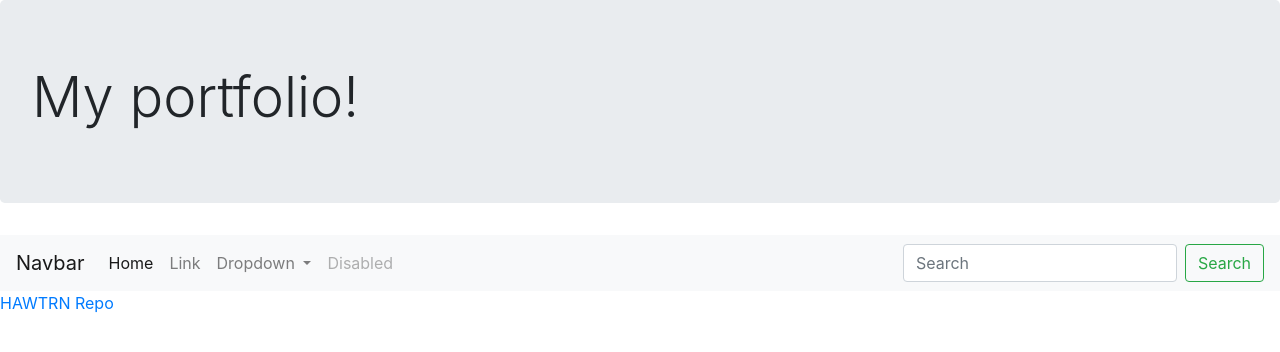
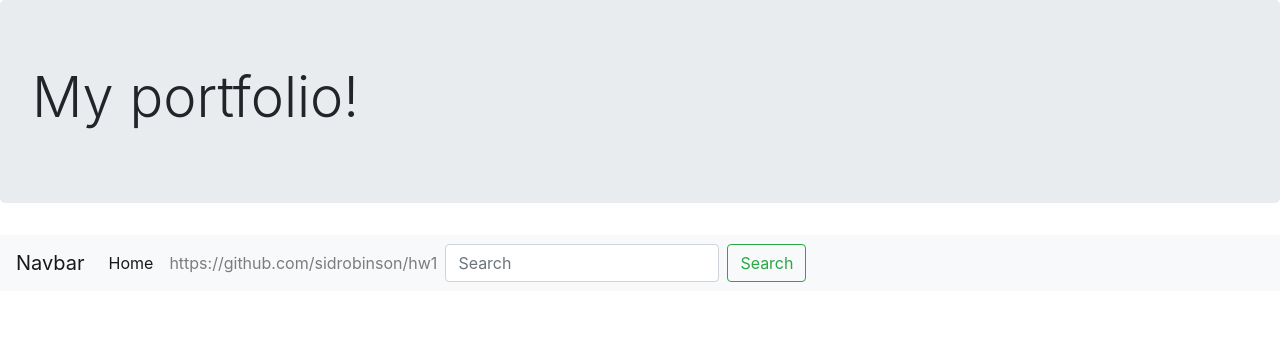
Before and after one commit to sidrobinson/Responsiveness-Assignment, a plain HTML site: page index.html in a window 1280 px wide. Drawn offline with nearby package versions, Linux system fonts and the light colour scheme.

Commit message:
Add files via upload

```diff
--- a/index.html
+++ b/index.html
@@ -27,24 +27,31 @@
                     <a class="nav-link" href="#">Home <span class="sr-only">(current)</span></a>
                 </li>
                 <li class="nav-item">
-                    <a class="nav-link" href="#">Link</a>
+                    <a class="nav-link" href="file:///Users/bernardrobinson/Desktop/Class/homeWork1/classhw1.html">https://github.com/sidrobinson/hw1</a>
                 </li>
-                <li class="nav-item dropdown">
+
+
+
+                <!-- <li class="nav-item dropdown">
                     <a class="nav-link dropdown-toggle" href="#" id="navbarDropdown" role="button"
                         data-toggle="dropdown" aria-haspopup="true" aria-expanded="false">
-                        Dropdown
+                        homeWork1
                     </a>
                     <div class="dropdown-menu" aria-labelledby="navbarDropdown">
-                        <a class="dropdown-item" href="#">Action</a>
-                        <a class="dropdown-item" href="#">Another action</a>
+                        <a class="dropdown-item" href="https://github.com/sidrobinson/hw1">github Page</a>
+                        <a class="dropdown-item" href="file:///Users/bernardrobinson/Desktop/Class/homeWork1/classhw1.html">Deployed Page</a>
                         <div class="dropdown-divider"></div>
                         <a class="dropdown-item" href="#">Something else here</a>
                     </div>
-                </li>
-                <li class="nav-item">
-                    <a class="nav-link disabled" href="#" tabindex="-1" aria-disabled="true">Disabled</a>
-                </li>
-            </ul>
+                    <div class="form-group">
+                            <input type="text" class="form-control" id="startTime">
+                            <select class="form-control" id="numRecordsSelect">
+                                <option value=1>Homework 1</option>
+                            </select>
+                        </div>
+                </li> -->
+
+
             <form class="form-inline my-2 my-lg-0">
                 <input class="form-control mr-sm-2" type="search" placeholder="Search" aria-label="Search">
                 <button class="btn btn-outline-success my-2 my-sm-0" type="submit">Search</button>
@@ -52,12 +59,6 @@
         </div>
     </nav>
 
-
-    <!-- Links to github -->
-    <div class="section1">
-        <a class="section1" href="https://github.com/sidrobinson/HAWTRN">HAWTRN Repo</a>
-    </div>
-
 </body>
 
 </html>
```
